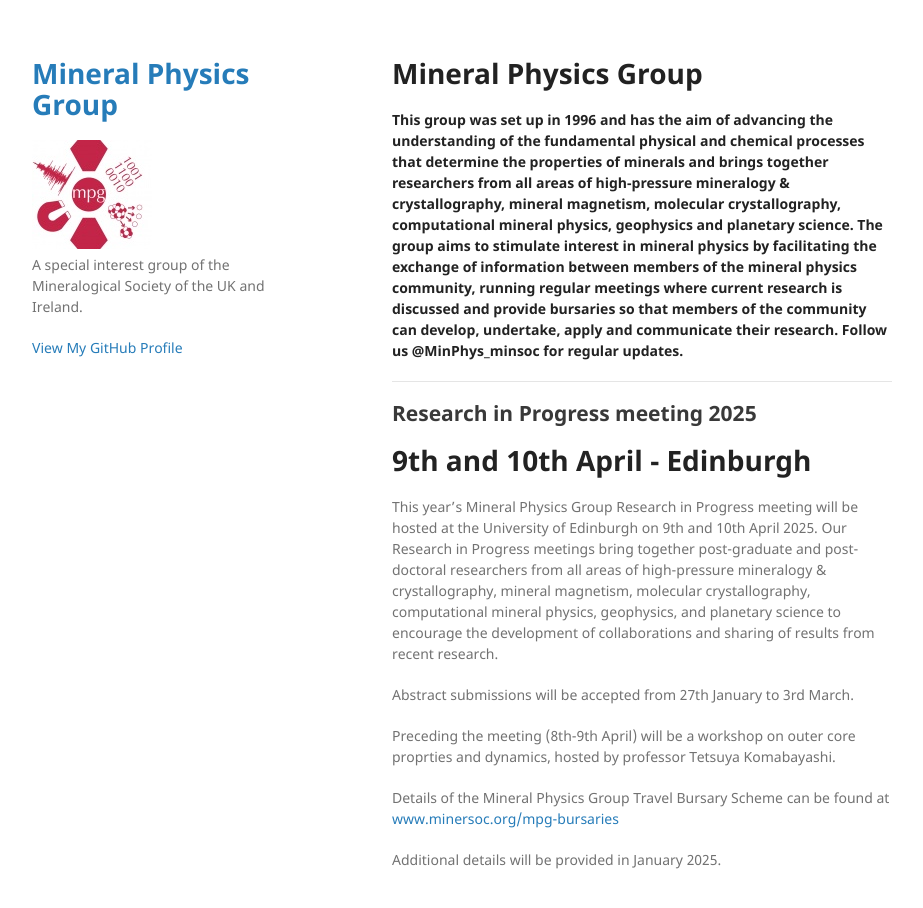
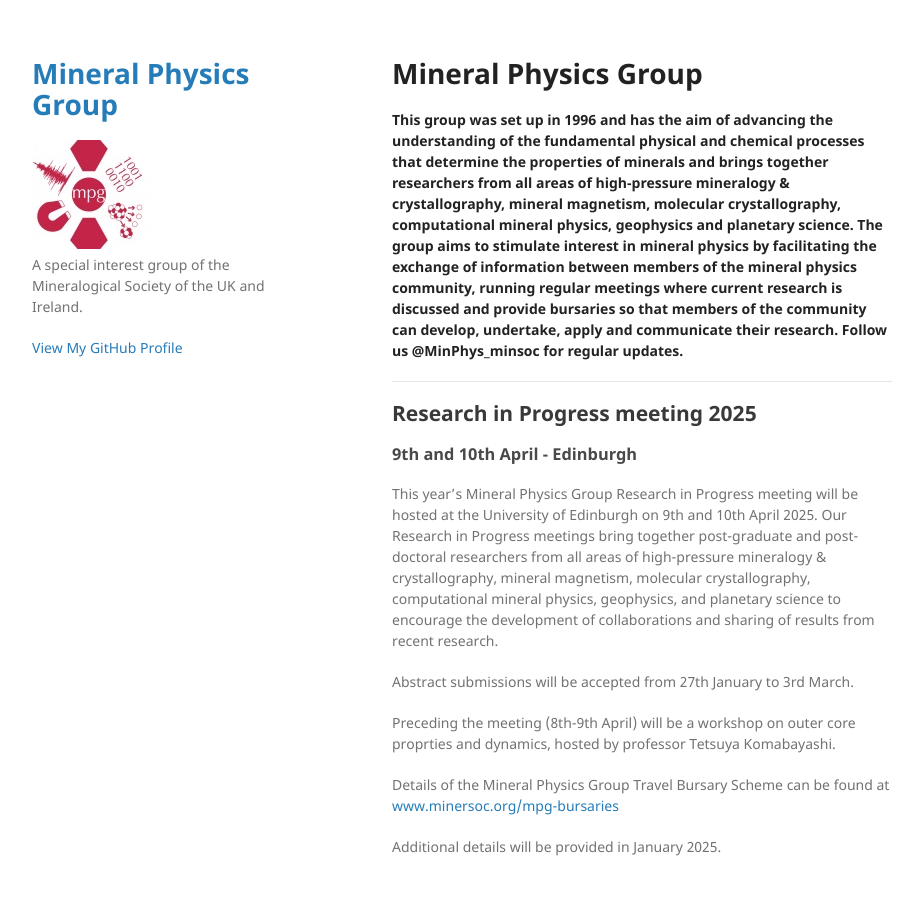
Before and after one commit to MinPhys/MinPhys.github.io, a Jekyll site: the page built from index.md, in a window 1280 px wide and 940 px high. Shown: the top 908 px of the window, without its empty margins (178-1101 px from the left). Built offline with Jekyll 4.4.1, drawn with Linux system fonts in a browser that asks for light colours; our own code applies the rules of GitHub Pages for plain Markdown files.

```diff
--- a/index.md
+++ b/index.md
@@ -9,7 +9,7 @@ layout: default
 * * *
 
 ## Research in Progress meeting 2025
-# 9th and 10th April - Edinburgh
+### 9th and 10th April - Edinburgh
 This year's Mineral Physics Group Research in Progress meeting will be hosted at the University of Edinburgh on 9th and 10th April 2025.
 Our Research in Progress meetings bring together post-graduate and post-doctoral researchers from all areas of high-pressure mineralogy & crystallography, mineral magnetism, molecular crystallography, computational mineral physics, geophysics, and planetary science to encourage the development of collaborations and sharing of results from recent research.
 
```
